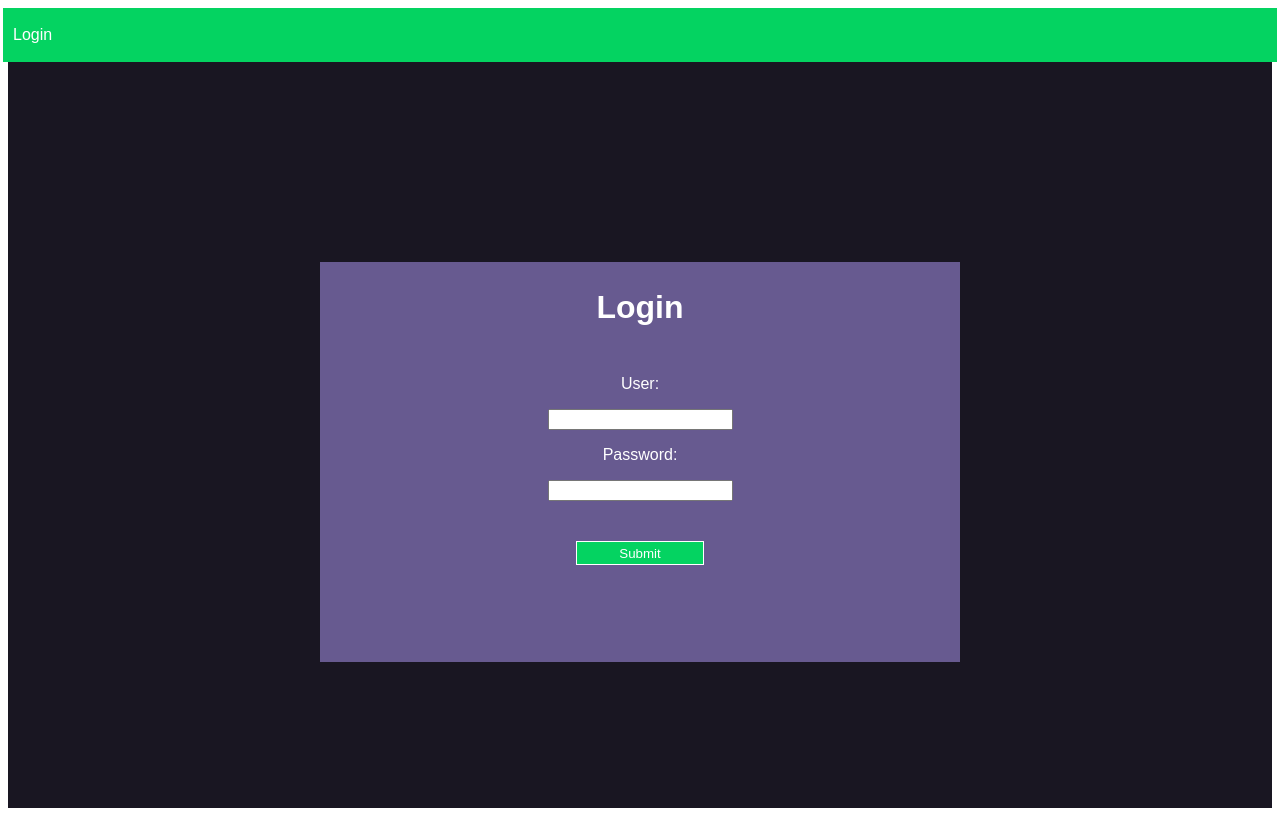
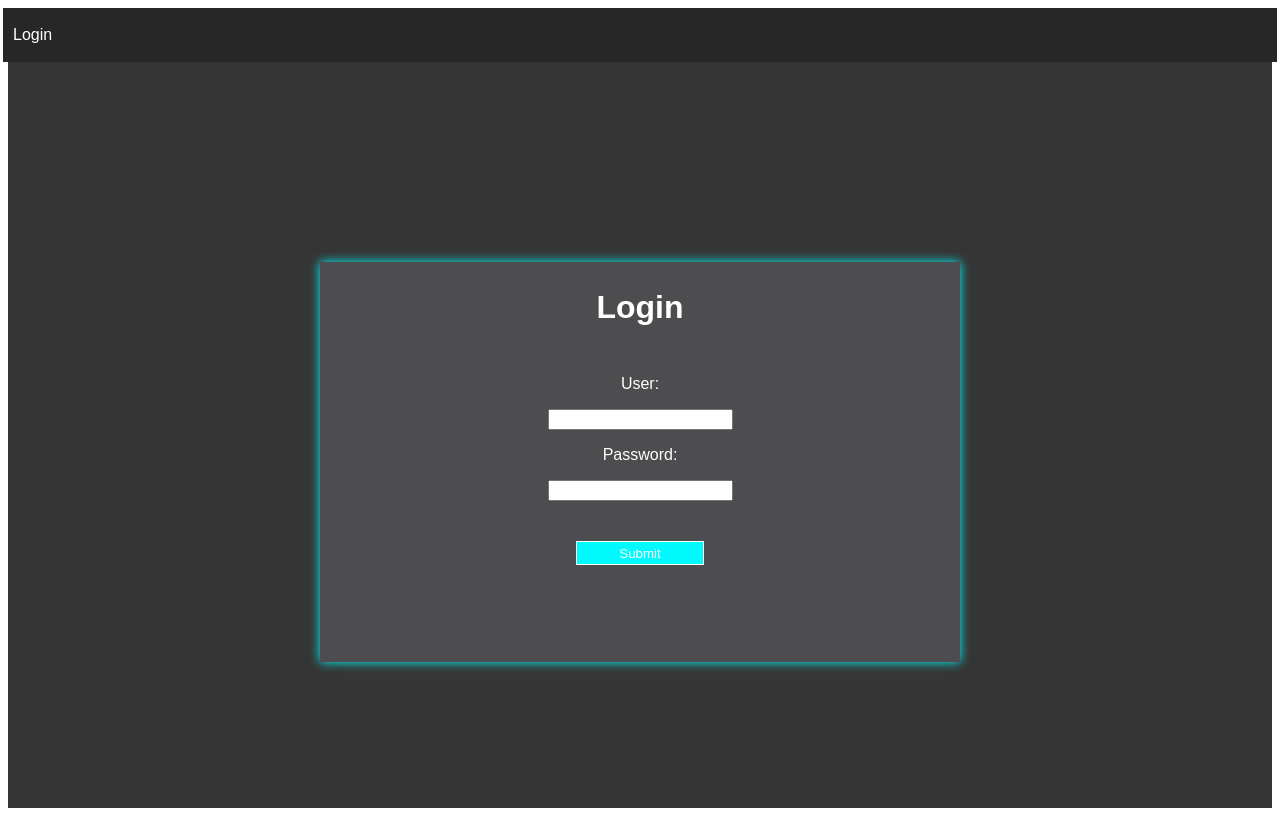
Before and after one commit to jpcanto/role-play-app, a React (Create React App) app: page / in a window 1280 px wide. Built offline with nearby package versions, Linux system fonts and the light colour scheme.

Commit message:
layout color change

```diff
--- a/src/components/login/styled.js
+++ b/src/components/login/styled.js
@@ -2,7 +2,7 @@ import styled from 'styled-components';
 
 export const Nav = styled.nav`
 align-items: center;
-background-color: #04d361;
+background-color: #272727;
 display: flex;
 height: 5.5vh;
 padding: 5px;
@@ -28,7 +28,7 @@ width: 100%;
 
 export const Login = styled.div`
     align-items: center;
-    background-color: #191622;
+    background-color: #353535;
     display: flex;
     flex-direction: column;
     height: 100vh;
@@ -37,7 +37,8 @@ export const Login = styled.div`
 
 export const Form = styled.form`
     align-items: center;
-    background-color: #a48fe68f;
+    background-color: #605f638f;
+    box-shadow: 0 0 10px #00fafd;
     display: flex;
     flex-direction: column;
     height: 50vh;
@@ -60,7 +61,7 @@ export const Form = styled.form`
     input:focus {
         outline: 0;
         border: 0;
-        box-shadow: 0px 0px 3px 1px #04d361;
+        box-shadow: 0px 0px 3px 1px #00fafd;
     };
 `;
 
@@ -68,12 +69,12 @@ export const Button = styled.button`
     color: #fff;
     font-family: Arial, Helvetica, sans-serif;
 
-    background: #04d361;
+    background: #00fafd;
     border: 1px solid #fff;
     height: 3vh;
     margin-top: 5vh;
     width: 10vw;
     &:focus {
-        outline-color: #2cad66;
+        outline-color: #1d9596;
     }
 `;
```
